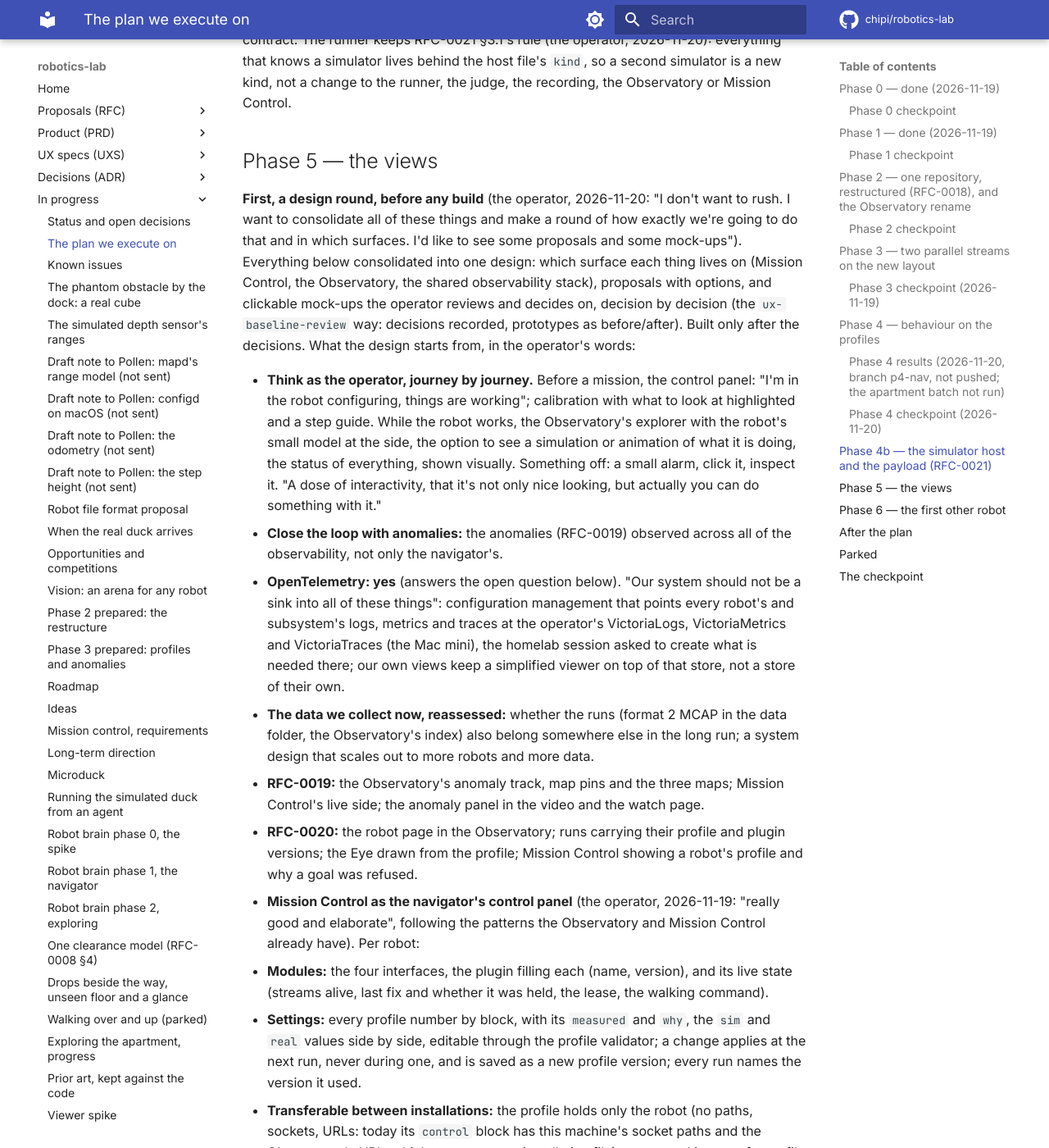
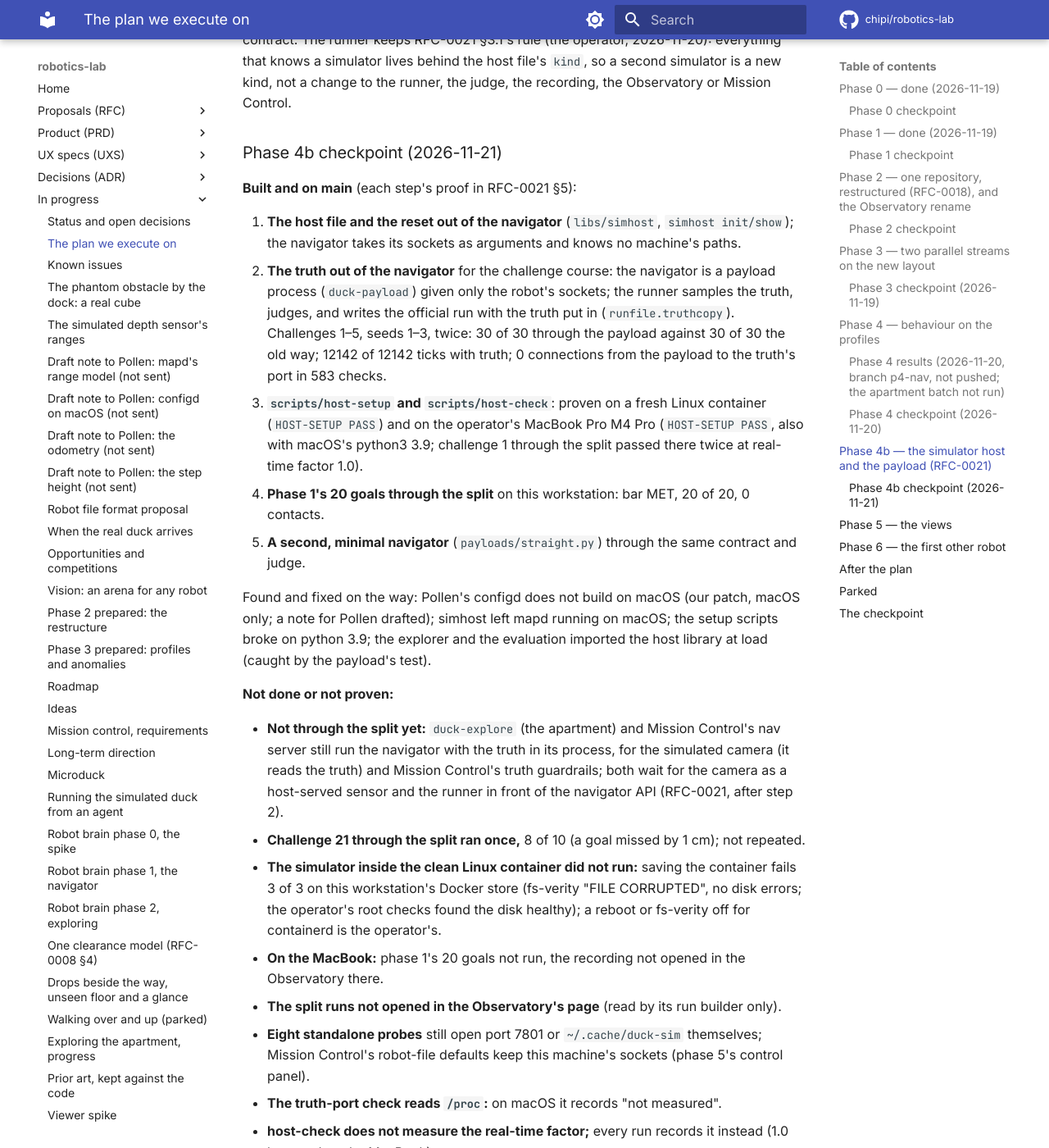
Before and after one commit to chipi/robotics-lab, an MkDocs documentation site: the page built from docs/wip/EXECUTION-PLAN.md, in a window 1280 px wide and 1400 px high, scrolled down 7757 px. Shown: the whole window at 82% size. Built offline with MkDocs 1.6.1 and Material for MkDocs 9.7.7, drawn with Linux system fonts in a browser that asks for light colours; comment, search, counter and statistics services are not loaded; some of the changed text lies outside the part shown.

Commit message:
docs: the phase 4b checkpoint; RFC-0021 steps 4 and 5 done
Co-Authored-By: Claude Opus 5.5 <noreply@anthropic.com>
Claude-Session: https://claude.ai/code/session_01UDhkTkg9Dg44XhgoEjt9rf

```diff
--- a/docs/wip/EXECUTION-PLAN.md
+++ b/docs/wip/EXECUTION-PLAN.md
@@ -269,6 +269,54 @@ The runner keeps RFC-0021 §3.1's rule (the operator, 2026-11-20): everything th
 lives behind the host file's `kind`, so a second simulator is a new kind, not a change to the
 runner, the judge, the recording, the Observatory or Mission Control.
 
+### Phase 4b checkpoint (2026-11-21)
+
+**Built and on main** (each step's proof in RFC-0021 §5):
+
+1. **The host file and the reset out of the navigator** (`libs/simhost`, `simhost init/show`); the
+   navigator takes its sockets as arguments and knows no machine's paths.
+2. **The truth out of the navigator** for the challenge course: the navigator is a payload process
+   (`duck-payload`) given only the robot's sockets; the runner samples the truth, judges, and
+   writes the official run with the truth put in (`runfile.truthcopy`). Challenges 1–5, seeds 1–3,
+   twice: 30 of 30 through the payload against 30 of 30 the old way; 12142 of 12142 ticks with
+   truth; 0 connections from the payload to the truth's port in 583 checks.
+3. **`scripts/host-setup` and `scripts/host-check`**: proven on a fresh Linux container
+   (`HOST-SETUP PASS`) and on the operator's MacBook Pro M4 Pro (`HOST-SETUP PASS`, also with
+   macOS's python3 3.9; challenge 1 through the split passed there twice at real-time factor 1.0).
+4. **Phase 1's 20 goals through the split** on this workstation: bar MET, 20 of 20, 0 contacts.
+5. **A second, minimal navigator** (`payloads/straight.py`) through the same contract and judge.
+
+Found and fixed on the way: Pollen's configd does not build on macOS (our patch, macOS only; a note
+for Pollen drafted); simhost left mapd running on macOS; the setup scripts broke on python 3.9; the
+explorer and the evaluation imported the host library at load (caught by the payload's test).
+
+**Not done or not proven:**
+
+- **Not through the split yet:** `duck-explore` (the apartment) and Mission Control's nav server
+  still run the navigator with the truth in its process, for the simulated camera (it reads the
+  truth) and Mission Control's truth guardrails; both wait for the camera as a host-served sensor
+  and the runner in front of the navigator API (RFC-0021, after step 2).
+- **Challenge 21 through the split ran once,** 8 of 10 (a goal missed by 1 cm); not repeated.
+- **The simulator inside the clean Linux container did not run:** saving the container fails 3 of
+  3 on this workstation's Docker store (fs-verity "FILE CORRUPTED", no disk errors; the operator's
+  root checks found the disk healthy); a reboot or fs-verity off for containerd is the operator's.
+- **On the MacBook:** phase 1's 20 goals not run, the recording not opened in the Observatory there.
+- **The split runs not opened in the Observatory's page** (read by its run builder only).
+- **Eight standalone probes** still open port 7801 or `~/.cache/duck-sim` themselves; Mission
+  Control's robot-file defaults keep this machine's sockets (phase 5's control panel).
+- **The truth-port check reads `/proc`:** on macOS it records "not measured".
+- **host-check does not measure the real-time factor;** every run records it instead (1.0 here and
+  on the MacBook).
+- **Pollen's licences were read after step 3, not before** as the RFC said; the models'
+  non-commercial clause is open for a paid arena.
+- **The straight navigator's 0.37 m shortfall** is put down to raw odometry; not measured.
+
+**For the operator:** the Docker store (a reboot or fs-verity off for containerd); whether to send
+the configd note to Pollen (`docs/wip/UPSTREAM-CONFIGD-MACOS-DRAFT.md`).
+
+**Recommendation:** phase 5, starting with its design round (proposals and mock-ups per surface,
+for the operator to decide on), as the order says (4b, then 5, then the planner).
+
 ## Phase 5 — the views
 
 **First, a design round, before any build** (the operator, 2026-11-20: "I don't want to rush. I want
```
Also changed, not shown: docs/rfc/RFC-0021-sim-host-and-payload.md (+12 -0 lines).
